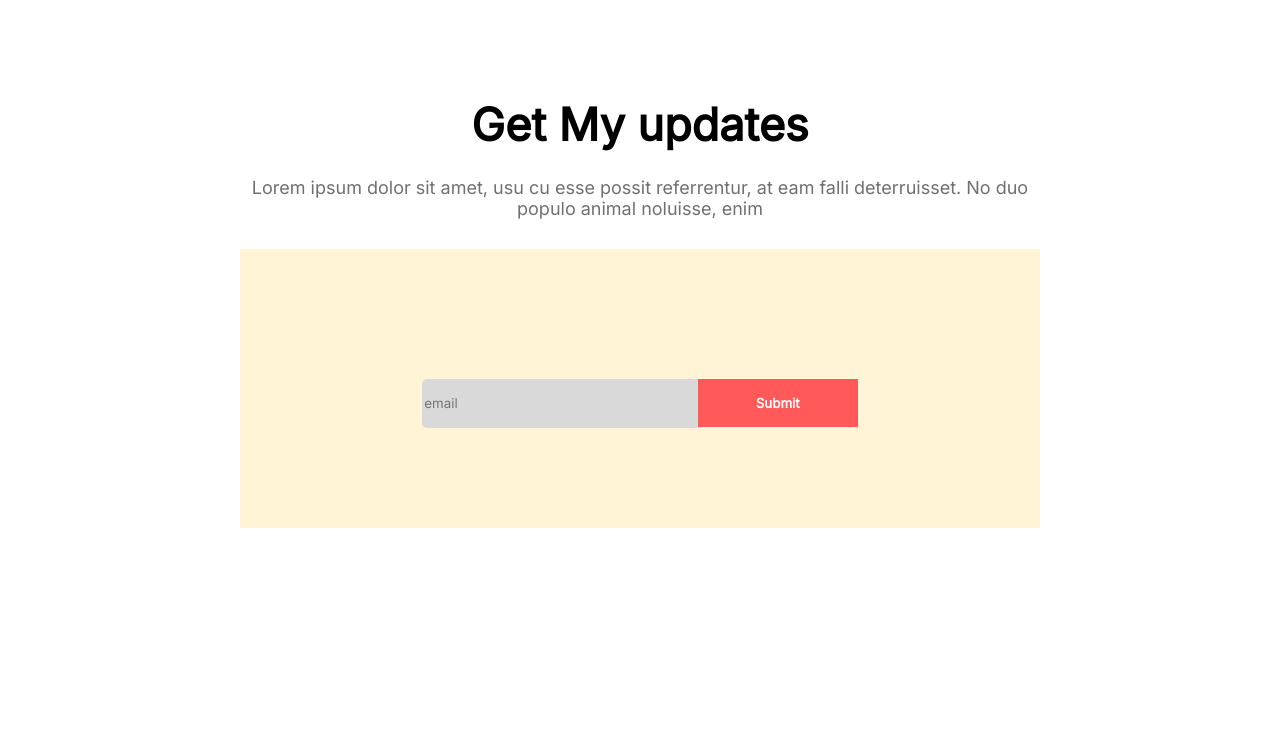
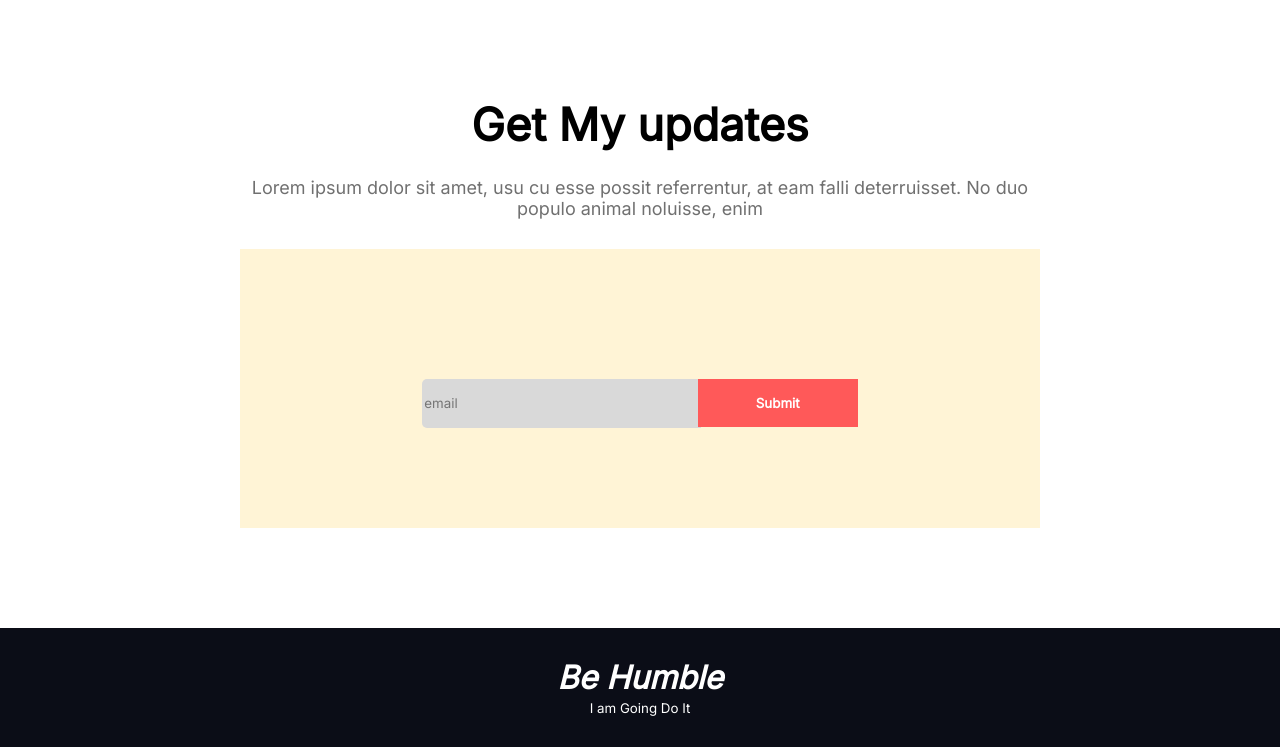
Before and after one commit to BFIbrahim/My-second-portfolio, a plain HTML site: page index.html in a window 1280 px wide. Shown: the part 2429-3176 px from the top of the page. Before the commit the page ends 3057 px from the top, so only its background shows below. Drawn offline with Linux system fonts and the light colour scheme.

Commit message:
footer Added

```diff
--- a/index.html
+++ b/index.html
@@ -115,8 +115,11 @@
         </section>
     </main>
 
-    <footer>
-
+    <footer class="donate-footer">
+        <div class="footer-content">
+            <h1><i>Be Humble</i></h1>
+            <p><small>I am Going Do It</small></p>
+        </div>
     </footer>
 </body>
 </html>
--- a/styles/style.css
+++ b/styles/style.css
@@ -188,3 +188,14 @@
 .btn{
     border-radius: 0;
 }
+
+/* Footer Style */
+.donate-footer{
+    background: #0B0D17;
+}
+.footer-content{
+    text-align: center;
+    color: white;
+    padding: 30px;
+
+}
```
